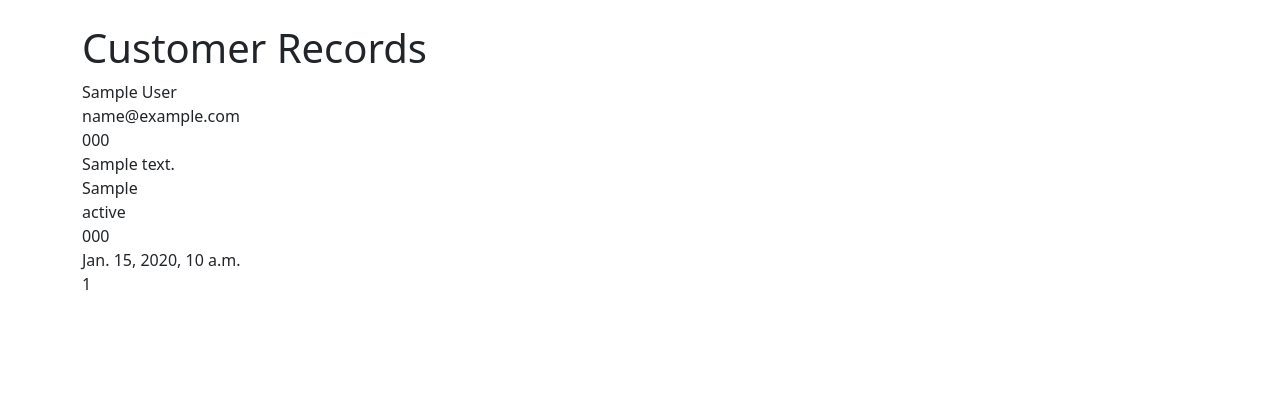
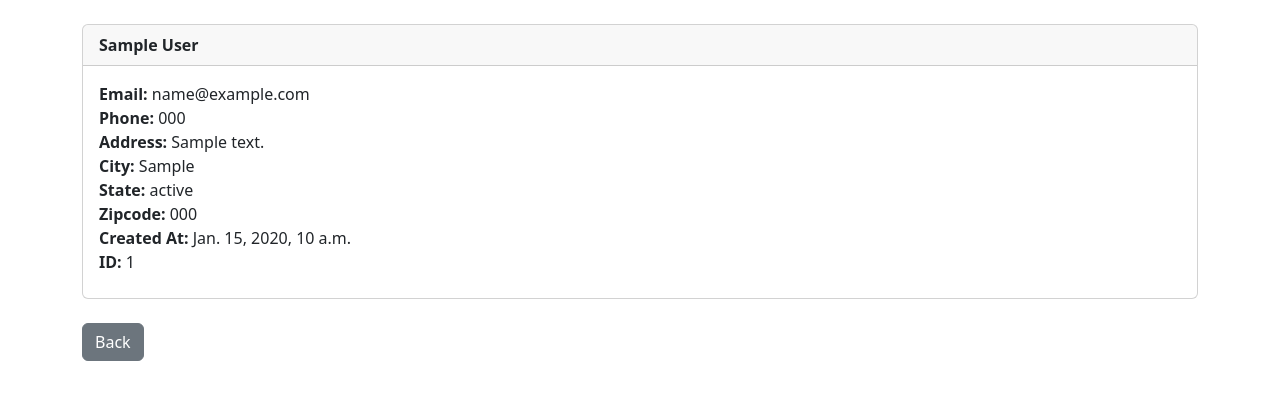
Before and after one commit to Ezeiruemma/Infobridge, a Django app: page /record/1 in a window 1280 px wide. Shown: the part 56-456 px from the top of the page. Run offline with Django 4.2, Linux system fonts and the light colour scheme; a user stored in the database is signed in; tables that the repository leaves empty hold one stand-in row (values such as "Sample post").

Commit message:
created record card and baxk button

```diff
--- a/infobridge/webapp/templates/record.html
+++ b/infobridge/webapp/templates/record.html
@@ -1,16 +1,26 @@
 {% extends 'base.html' %}
 {% block content %}
 
-<h1> Customer Records </h1>
+<div class="card">
+    <div class="card-header"><strong>
+        {{ customer_record.first_name }}
+        {{ customer_record.last_name }}</strong>
+    </div>
+    <div class="card-body">
+      <p class="card-title">
+        <strong>Email: </strong>{{ customer_record.email }}</br>
+        <strong>Phone:  </strong>{{ customer_record.phone }}</br>
+        <strong>Address: </strong>{{ customer_record.address }}</br>
+        <strong>City: </strong>{{ customer_record.city }}</br>
+        <strong>State: </strong>{{ customer_record.state }}</br>
+        <strong>Zipcode: </strong>{{ customer_record.zipcode }}</br>
+        <strong>Created At: </strong>{{ customer_record.created_at }}</br>
+        <strong>ID: </strong>{{ customer_record.id }}</br>
+      </p>
+    </div>
+  </div>
+  </br>
+  <a href="{% url 'home' %}" class="btn btn-secondary">Back</a>
 
-            {{ customer_record.first_name }} {{ customer_record.last_name }}</br>
-			{{ customer_record.email }} </br>
-			{{ customer_record.phone }} </br>
-			{{ customer_record.address }} </br>
-			{{ customer_record.city }} </br>
-			{{ customer_record.state }} </br>
-			{{ customer_record.zipcode }} </br>
-			{{ customer_record.created_at }} </br>
-			{{ customer_record.id }} </br>
 
 {%endblock%}
```
